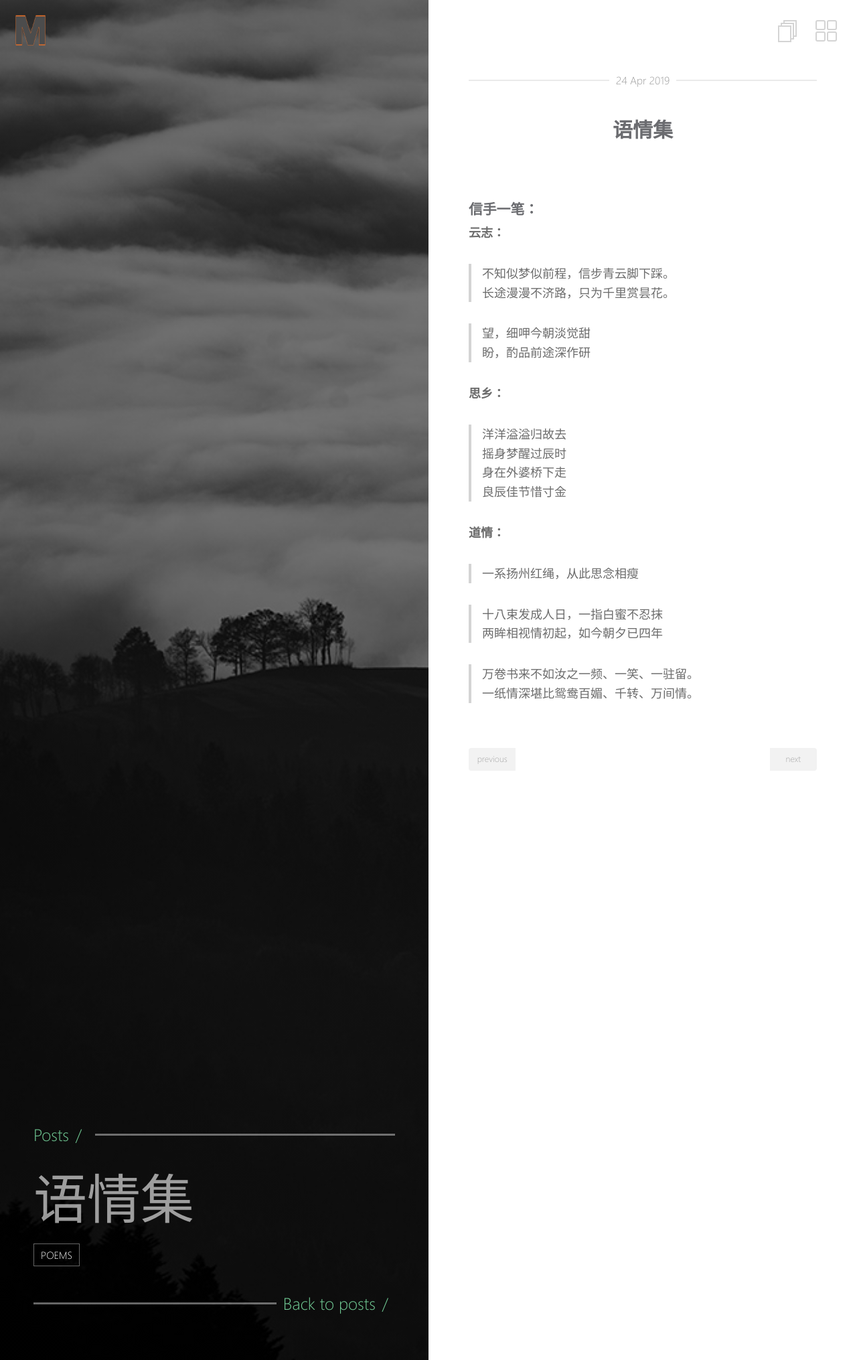
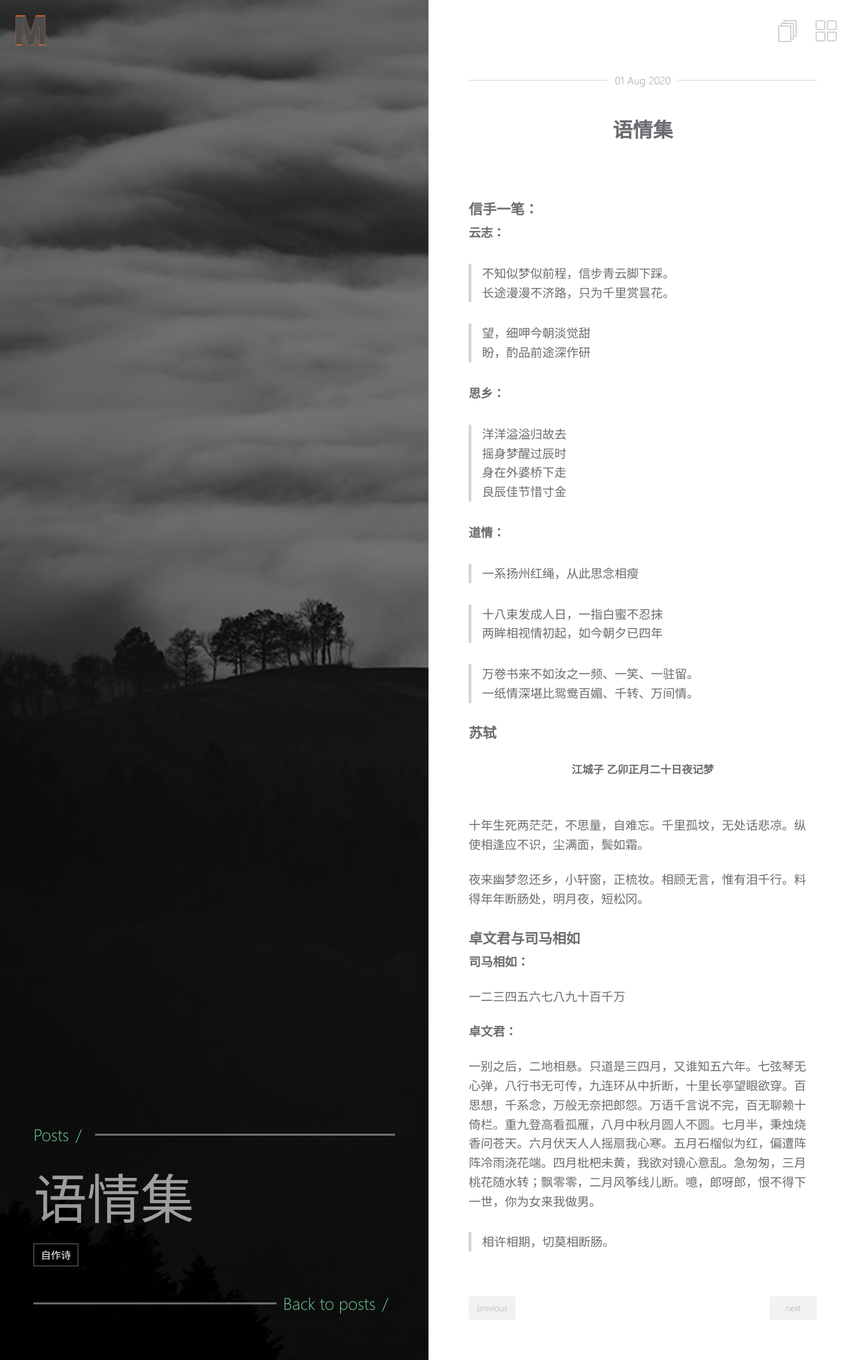
Before and after one commit to Maple-Chan/Maple-Chan.github.io, a Jekyll site: the page built from _posts/2019-04-24- some words.md, in a window 1280 px wide. Shown: the whole page at 67% size. Built offline with Jekyll 4.4.1, drawn with Linux system fonts in a browser that asks for light colours.

Commit message:
"爱上苏轼。自古来，总有心情能从诗中现。"

```diff
--- a/_posts/2019-04-24- some words.md
+++ b/_posts/2019-04-24- some words.md
@@ -1,13 +1,14 @@
 ---
 layout: post
 title:  "语情集"
-date:   2019-04-24
-excerpt: "Just a place put some feelings"
+date:   2020-08-01
+excerpt: "偶有一身书生气"
 tag:
-- Poems
+- 自作诗
 ---
 
 <center><H2><b>语情集</b></H2></center><br>
+
 
 
 ### 信手一笔：
@@ -52,3 +53,31 @@ tag:
 
 
 ### <!--摘：-->
+
+### 苏轼
+
+
+
+<center><H4><b>江城子 乙卯正月二十日夜记梦</b></H4></center><br>
+
+十年生死两茫茫，不思量，自难忘。千里孤坟，无处话悲凉。纵使相逢应不识，尘满面，鬓如霜。
+
+夜来幽梦忽还乡，小轩窗，正梳妆。相顾无言，惟有泪千行。料得年年断肠处，明月夜，短松冈。
+
+
+
+
+
+### 卓文君与司马相如
+
+**司马相如：**
+
+一二三四五六七八九十百千万
+
+**卓文君：**
+
+一别之后，二地相悬。只道是三四月，又谁知五六年。七弦琴无心弹，八行书无可传，九连环从中折断，十里长亭望眼欲穿。百思想，千系念，万般无奈把郎怨。万语千言说不完，百无聊赖十倚栏。重九登高看孤雁，八月中秋月圆人不圆。七月半，秉烛烧香问苍天。六月伏天人人摇扇我心寒。五月石榴似为红，偏遭阵阵冷雨浇花端。四月枇杷未黄，我欲对镜心意乱。急匆匆，三月桃花随水转；飘零零，二月风筝线儿断。噫，郎呀郎，恨不得下一世，你为女来我做男。
+
+
+
+> 相许相期，切莫相断肠。
```
